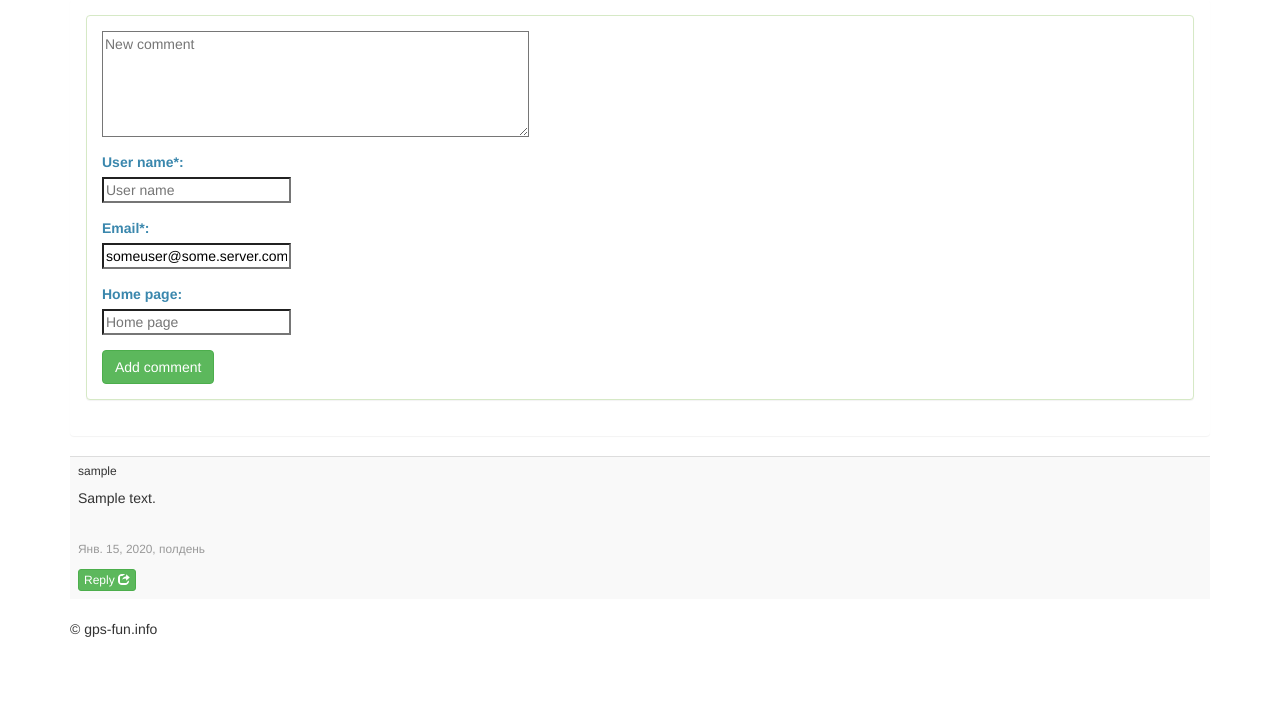
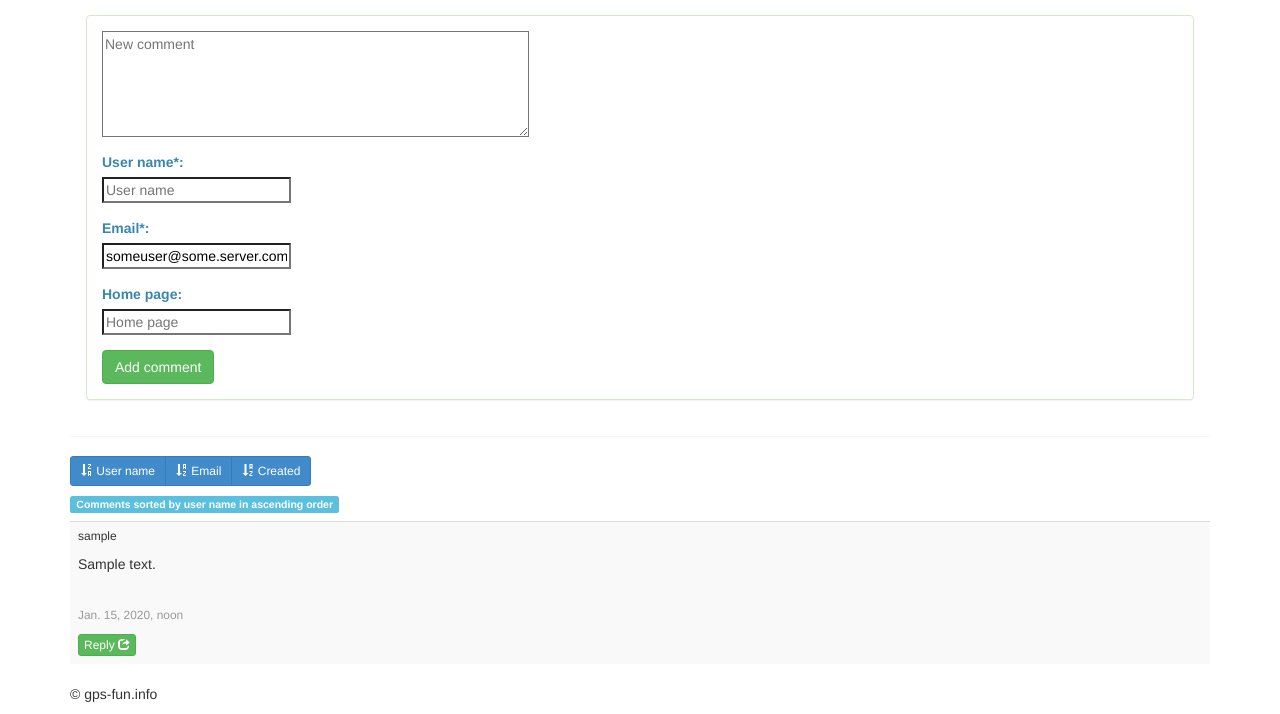
Before and after one commit to kostin-aleks/mountain-routes, a Django app: a page that uses routes/templates/Routes/peak_comments.html in a window 1280 px wide. Shown: the part 1757-2471 px from the top of the page. Before the commit the page ends 2394 px from the top, so only its background shows below. Run offline with Django 3.2, Linux system fonts and the light colour scheme; tables that the repository leaves empty hold one stand-in row (values such as "Sample post"); grey boxes marked "Sample" are stand-in pictures; some libraries are stand-ins or nearby versions.

Commit message:
sort comments

```diff
--- a/routes/mountains/views.py
+++ b/routes/mountains/views.py
@@ -52,6 +52,27 @@ def get_ip_from_request(request):
         ip = request.META.get('REMOTE_ADDR')
 
     return ip
+
+def sorting_info(sort):
+    """
+    get string about sorting
+    """
+    direction = ''
+    if sort:
+        direction = _('in descending order') \
+            if sort.startswith('-') else _('in ascending order')
+    if sort.startswith('-'):
+        sort = sort[1:]
+
+    sortby = ''
+
+    if 'nickname' == sort:
+        sortby = _('Comments sorted by user name')
+    if 'email' == sort:
+        sortby = _('Comments sorted by email')
+    if 'id' == sort:
+        sortby = _('Comments sorted by creation date')
+    return f"{sortby} {direction}"
 
 
 class PeakFilter(django_filters.FilterSet):
@@ -209,6 +230,12 @@ def peak(request, slug):
     """
     the_peak = get_object_or_404(Peak, slug=slug)
     comments = the_peak.comments()
+
+    sort_ = request.GET.get('sort', request.session.get('comments_sorting', 'nickname'))
+    if sort_:
+        request.session['comments_sorting'] = sort_
+        comments = comments.order_by(sort_)
+
     paginator = Paginator(comments, per_page=settings.COMMENTS_PER_PAGE)
     comment_list = paginator.page(paginator.num_pages)
     form_comment = PeakUserCommentForm() if request.user.is_authenticated else PeakCommentForm()
@@ -222,6 +249,8 @@ def peak(request, slug):
             'comments': comment_list,
             'form_comment': form_comment,
             'comments_count': comments.count(),
+            'sort': sort_,
+            'sorted': sorting_info(sort_),
             'can_be_edited': the_peak.can_be_edited(request.user),
             'can_be_removed': the_peak.can_be_removed()})
 
@@ -1367,7 +1396,12 @@ def peak_comments(request, peak_id, page):
     """
     the_peak = get_object_or_404(Peak, id=peak_id)
     comments = the_peak.comments()
+    sort_ = request.GET.get('sort', request.session.get('comments_sorting', 'nickname'))
+    if sort_:
+        request.session['comments_sorting'] = sort_
+        comments = comments.order_by(sort_)
     paginator = Paginator(comments, per_page=settings.COMMENTS_PER_PAGE)
+
     comment_list = paginator.page(page)
 
     return render(
@@ -1375,6 +1409,8 @@ def peak_comments(request, peak_id, page):
         'Routes/peak_comments.html',
         {
             'peak': the_peak,
+            'sort': sort_,
+            'sorted': sorting_info(sort_),
             'comments': comment_list, })
 
 
--- a/routes/templates/Routes/peak_comments.html
+++ b/routes/templates/Routes/peak_comments.html
@@ -15,6 +15,30 @@
         {% endif %}
       </div>
     </div>
+
+    <div class="btn-group btn-group-sm">
+      <button type="button" class="btn btn-primary"
+              hx-get="{% url "peak-comments" peak.id comments.number %}?sort={% if sort == 'nickname'%}-{%endif%}nickname"
+              hx-trigger="click" hx-target="#comments-page" hx-swap="outerHTML">
+        <span class="glyphicon glyphicon-sort-by-alphabet{% if sort == 'nickname'%}-alt{%endif%}"></span>
+        {% trans "User name" %}
+      </button>
+
+      <button type="button" class="btn btn-primary"
+              hx-get="{% url "peak-comments" peak.id comments.number %}?sort={% if sort == 'email'%}-{%endif%}email"
+              hx-trigger="click" hx-target="#comments-page" hx-swap="outerHTML">
+        <span class="glyphicon glyphicon-sort-by-alphabet{% if sort == 'email'%}-alt{%endif%}"></span>
+        {% trans "Email" %}
+      </button>
+
+      <button type="button" class="btn btn-primary"
+              hx-get="{% url "peak-comments" peak.id comments.number %}?sort={% if sort == 'id' %}-{%endif%}id"
+              hx-trigger="click" hx-target="#comments-page" hx-swap="outerHTML">
+        <span class="glyphicon glyphicon-sort-by-alphabet{% if sort == 'id' %}-alt{%endif%}"></span>
+        {% trans "Created" %}
+      </button>
+    </div>
+    <h5><span class="label label-info">{{ sorted }}</span></h5>
 
     <div class="table-responsive">
       <table class="table table-striped">
```
